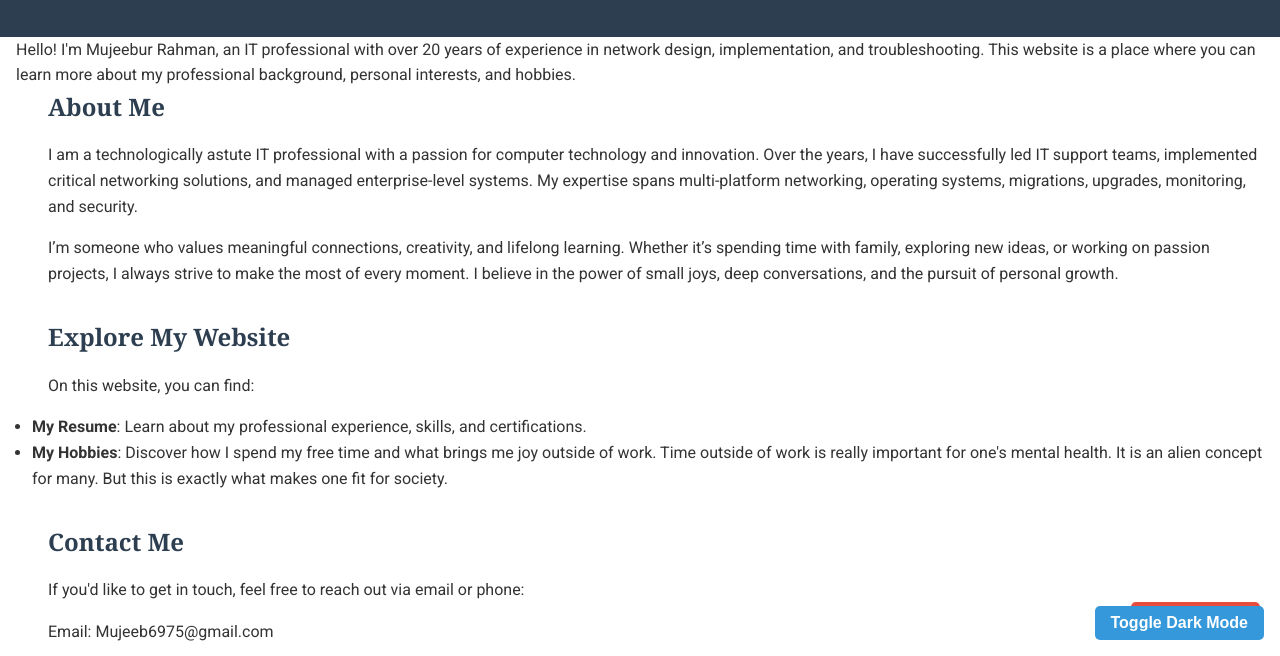
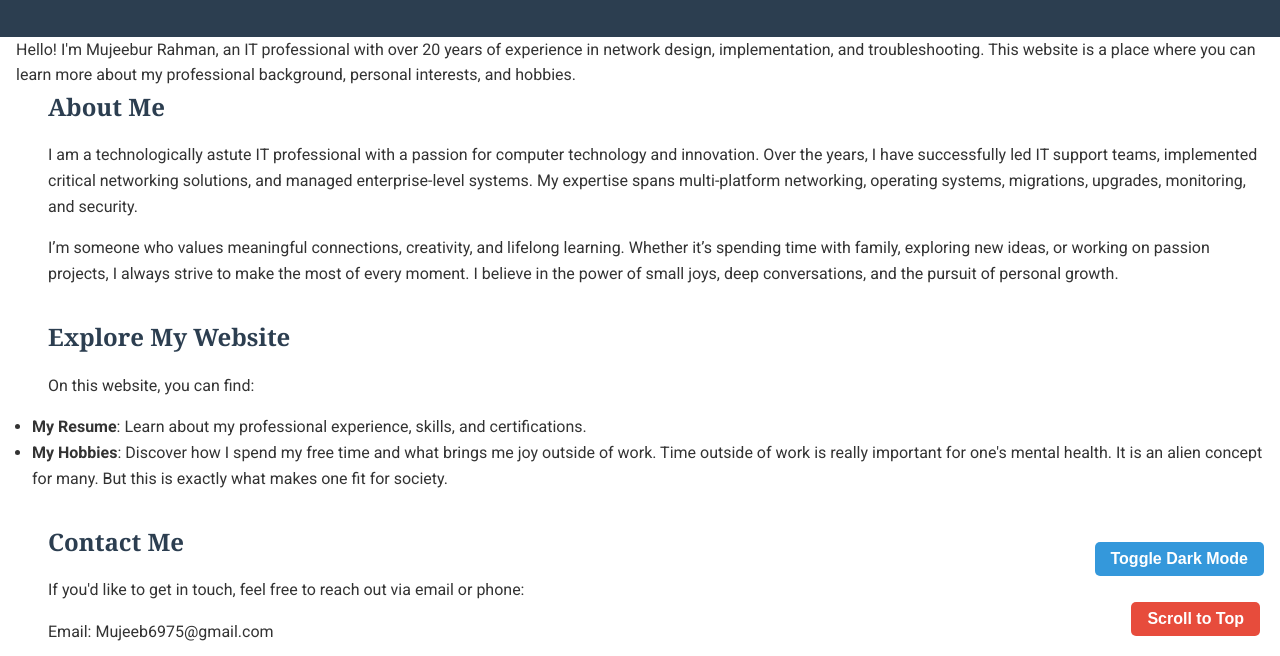
Before and after one commit to mujee1244/project3, a plain HTML site: page index.html in a window 1280 px wide. Shown: the part 144-800 px from the top of the page. Drawn offline with Linux system fonts and the light colour scheme.

Commit message:
moved the dark mode button above scroll to top

```diff
--- a/style/index.css
+++ b/style/index.css
@@ -162,7 +162,7 @@ button:hover {
 
 #darkModeToggle {
   position: fixed;
-  bottom: 1rem;
+  bottom: 5rem;
   right: 1rem;
   padding: 0.5rem 1rem;
   font-size: 1rem;
```
